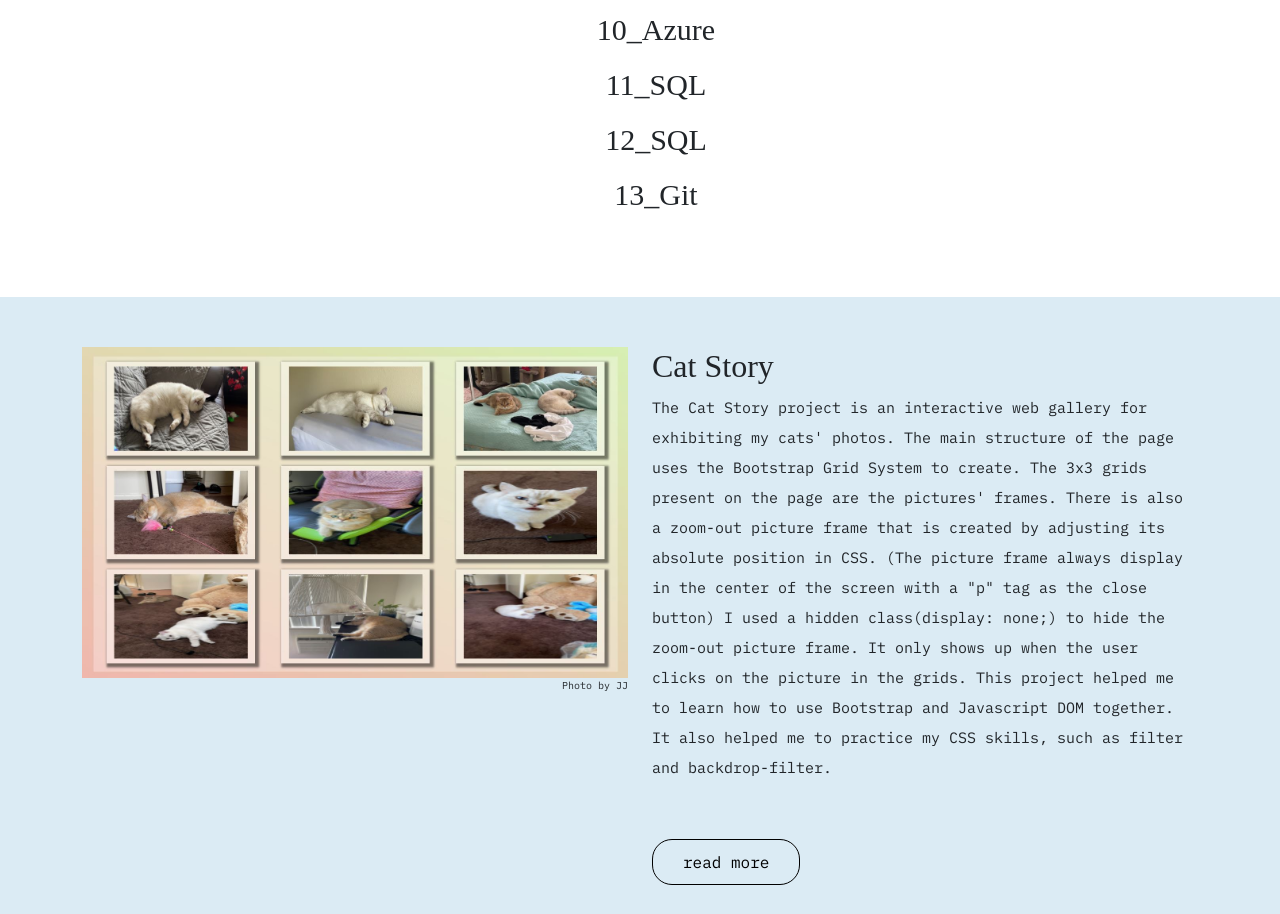
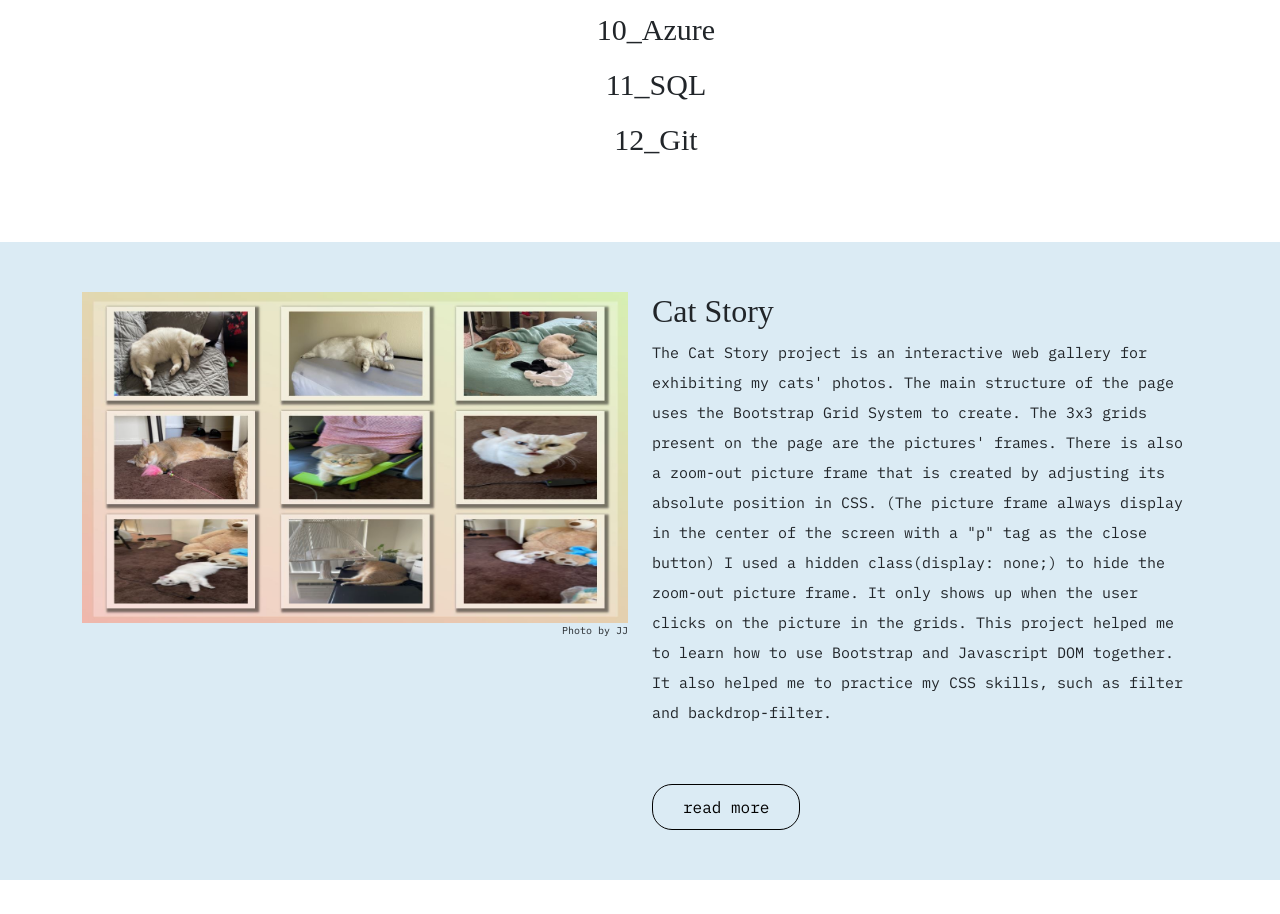
Before and after one commit to JJisarabbit/MyPortfolio, a plain HTML site: page index.html in a window 1280 px wide. Shown: the part 1456-2370 px from the top of the page. Drawn offline with nearby package versions, Linux system fonts and the light colour scheme; a web font is replaced by a local one.

Commit message:
Update index.html

```diff
--- a/index.html
+++ b/index.html
@@ -71,8 +71,7 @@
               <li>09_GitHub</li>
               <li>10_Azure</li>
               <li>11_SQL</li>
-              <li>12_SQL</li>
-              <li>13_Git</li>
+              <li>12_Git</li>
               </ol>
           </div>
         </div>
@@ -107,7 +106,7 @@
             <h2>Bootstrap Mock Website</h2>
             <P>The Bootstrap Mock Website is a practicing project that improves my understanding of Bootstrap components and utilities. I chose a Sample homepage provided by Bootstrap's official website and imitated it to create a similar web page by using my methods. In the project, I practiced the Bootstrap techniques such as GRID system, flexbox, Collapse navbar, dual display of navbar, card component, dropdown menu, nav(footer), etc. It supports most mobile devices in the market include Samsung S5, iPhone 6/7/8/x/plus, and iPad/iPad pro.
             </P>
-            <a href="https://jjtherabbit.github.io/bootstrap-practice-webpage/" target="_blank" class="button">read
+            <a href="https://jjisarabbit.github.io/bootstrap-practice-webpage/" target="_blank" class="button">read
               more</a>
           </div>
           <div class="col-md">
```
